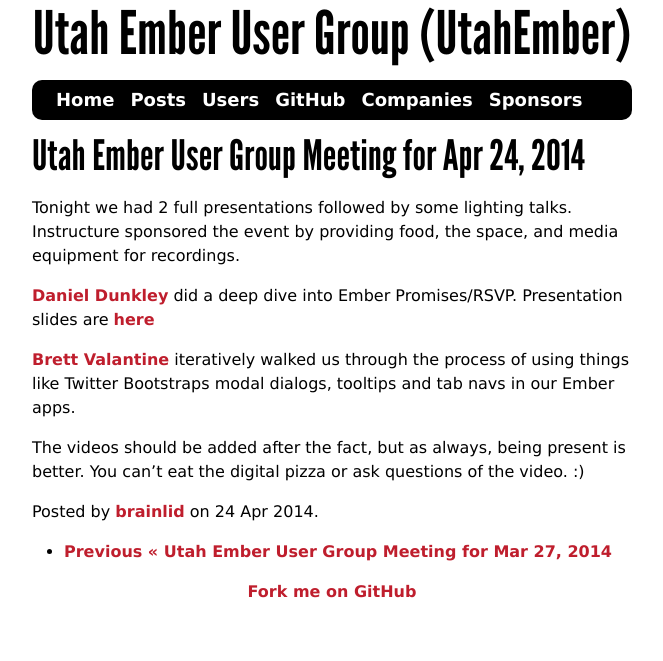
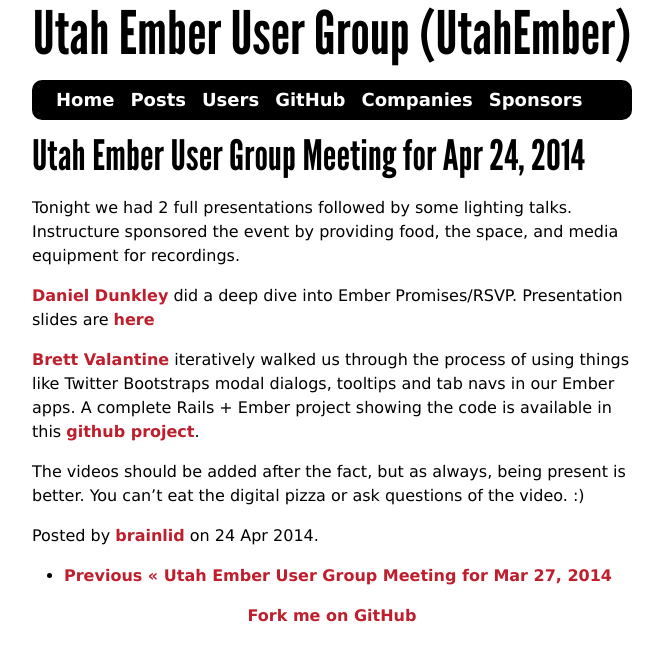
Before and after one commit to utahember/utahember.github.io, a Jekyll site: the page built from _posts/2014-04-24-ue.js-meeting.md, in a window 1280 px wide. Shown: the top 661 px of the page, without its empty margins (308-971 px from the left). Built offline with Jekyll 4.4.1, drawn with Linux system fonts in a browser that asks for light colours.

Commit message:
Update 2014-04-24-ue.js-meeting.md
added github project to Brett's presentation notes

```diff
--- a/_posts/2014-04-24-ue.js-meeting.md
+++ b/_posts/2014-04-24-ue.js-meeting.md
@@ -9,6 +9,6 @@
 
 [Daniel Dunkley](https://github.com/kingpin2k) did a deep dive into Ember Promises/RSVP. Presentation slides are [here](https://docs.google.com/presentation/d/1DYjd2BzCrj-no2V2NsqqEfsYlliUEWPf8hCtVVkX0lM/pub?start=false&loop=false&delayms=3000#slide=id.p)
 
-[Brett Valantine](https://github.com/brettv) iteratively walked us through the process of using things like Twitter Bootstraps modal dialogs, tooltips and tab navs in our Ember apps.
+[Brett Valantine](https://github.com/brettv) iteratively walked us through the process of using things like Twitter Bootstraps modal dialogs, tooltips and tab navs in our Ember apps. A complete Rails + Ember project showing the code is available in this [github project](https://github.com/brettv/ember---bootstrap).
 
 The videos should be added after the fact, but as always, being present is better. You can't eat the digital pizza or ask questions of the video. :)
```
